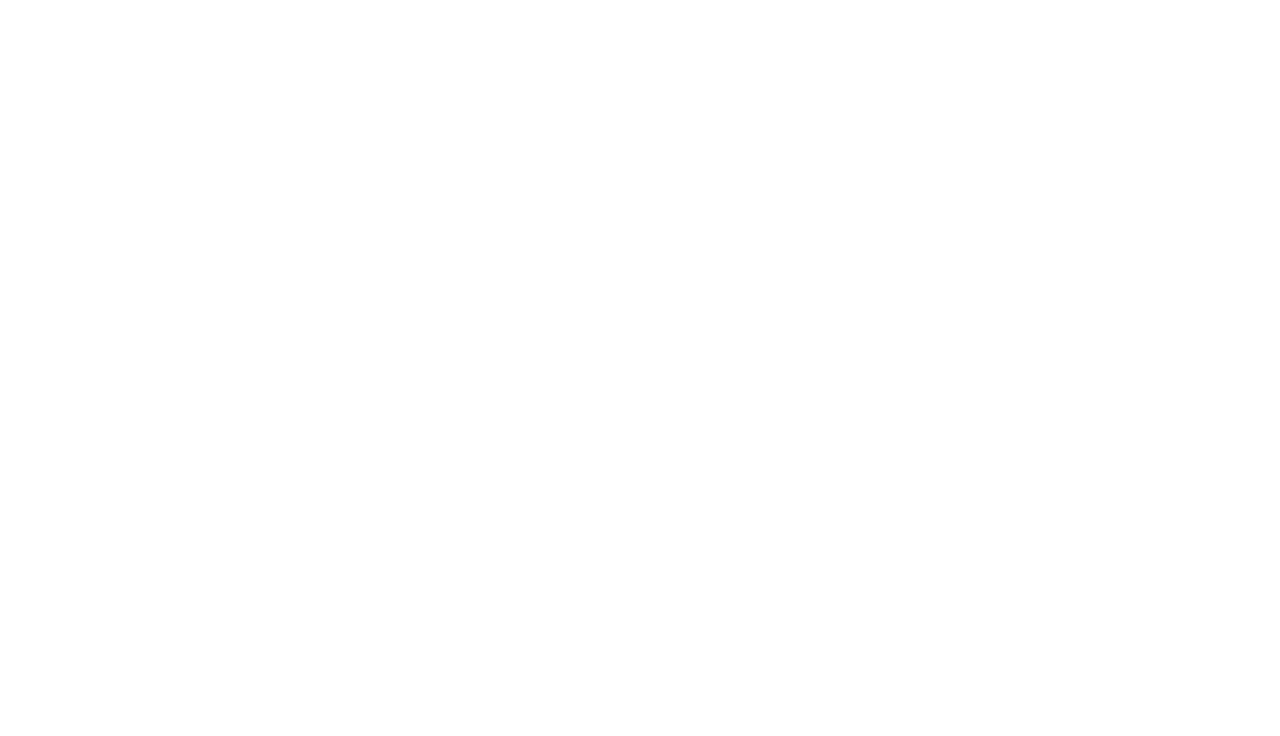
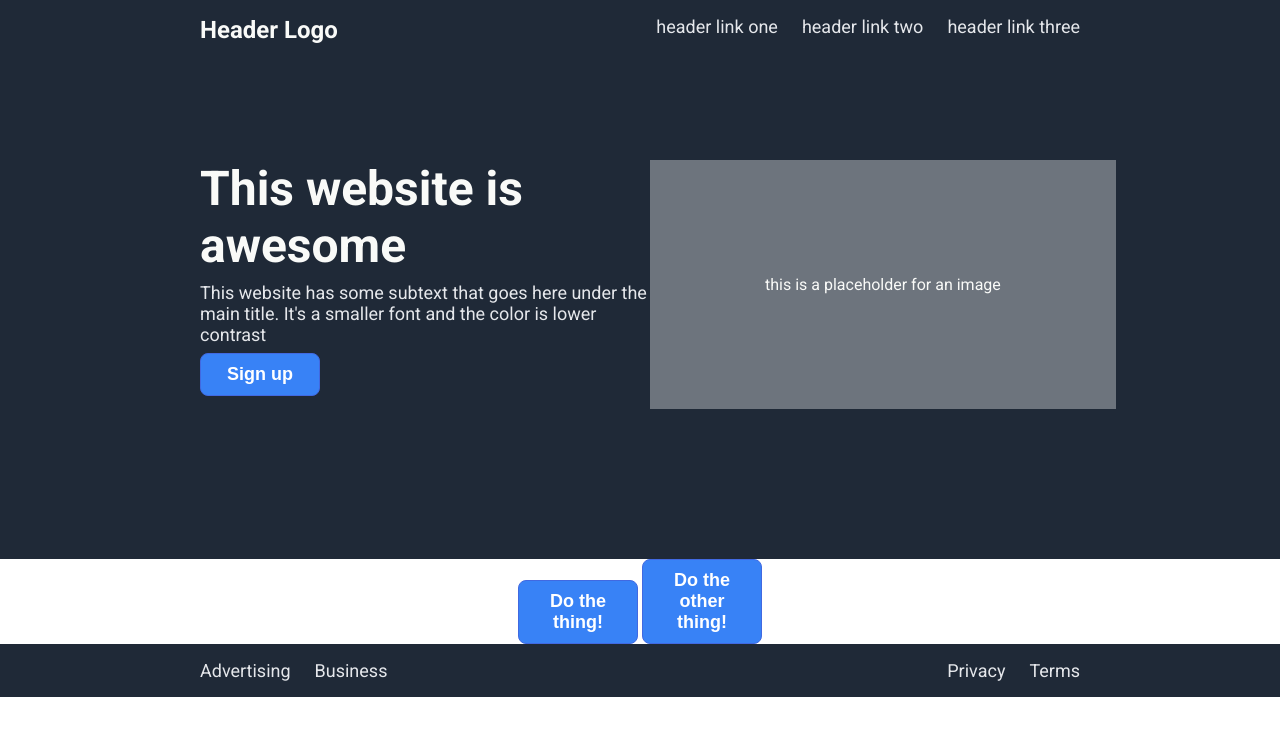
Before and after one commit to jte84/Landing-Page-Assignment, a plain HTML site: page index.html in a window 1280 px wide. Drawn offline with Linux system fonts and the light colour scheme.

Commit message:
HTML and CSS have been built 50%

```diff
--- a/index.html
+++ b/index.html
@@ -4,9 +4,40 @@
     <meta charset="UTF-8">
     <meta http-equiv="X-UA-Compatible" content="IE=edge">
     <meta name="viewport" content="width=device-width, initial-scale=1.0">
-    <title>Document</title>
+    <title>LAYOUT</title>
+    <link rel="stylesheet" href="./style.css">
 </head>
 <body>
+    <div class="header">
+        <div class="logo">Header Logo</div>
+        <ul class="right">
+          <li><a href="#">header link one</a></li>
+          <li><a href="#">header link two</a></li>
+          <li><a href="#">header link three</a></li>
+        </ul>
+    </div>
+    <div class="container">
+            <div class="title">This website is awesome</div>
+            <div class="text">This website has some subtext that goes here under the main title. It's a smaller font and the color is lower contrast</div>
+            <button class="button">Sign up</button>
+            <div class="image">this is a placeholder for an image</div>
+    </div>
 
+    <div class="information">
+          <button>Do the thing!</button>
+          <button>Do the other thing!</button>
+        </div>
+      </div>
+
+    <div class="footer">
+        <ul class="left-links">
+          <li><a href="#">Advertising</a></li>
+          <li><a href="#">Business</a></li>
+        </ul>
+        <ul class="right-links">
+          <li><a href="#">Privacy</a></li>
+          <li><a href="#">Terms</a></li>
+        </ul>
+      </div>
 </body>
 </html>
--- a/style.css
+++ b/style.css
@@ -0,0 +1,93 @@
+@import url('https://fonts.googleapis.com/css2?family=Roboto:wght@400;700&display=swap');
+
+body {
+    margin: 0;
+    font-family: Roboto, sans-serif;
+    display: flex;
+    flex-direction: column;
+    text-align: center;
+  }
+
+  .header,
+  .footer {
+    background: #1F2937;
+    display: flex;
+    justify-content: space-between;
+    padding: 16px;
+    padding-left: 200px;
+    padding-right: 200px;
+  }
+
+  .logo {
+    color: #F9FAF8;
+    font-size: 24px;
+    font-weight: bold;
+    display: flex;
+    align-items: center;
+    justify-content: start;
+  }
+
+  ul {
+    display: flex;
+    list-style: none;
+    margin: 0;
+    padding: 0;
+    gap: 24px;
+    font-size: 18px;
+}
+
+  a {
+    text-decoration: none;
+    color: #E5E7EB;
+  }
+
+.container  {
+    background: #1F2937;
+    display: flex;
+    flex-direction: column;
+    padding-top: 100px;
+    padding-bottom: 150px;
+    padding-left: 200px;
+    padding-right: 200px;
+    max-height: 250px;
+    max-width: 1200px;
+    flex-flow: column wrap;
+    text-align: left;
+}
+
+.title  {
+    color: #F9FAF8;
+    background: #1F2937;
+    font-size: 48px;
+    font-weight: bolder;
+    max-width: 350px;
+}
+
+.text   {
+    font-size: 18px;
+    color: #E5E7EB;
+    background: #1F2937;
+    max-width: 450px;
+    padding-top: 8px;
+    padding-bottom: 8px;
+    display: flex;
+    text-align: left;
+}
+
+button   {
+    font-size: 18px;
+    font-weight: bold;
+    padding: 10px 20px;
+    max-width: 120px;
+    border-radius: 8px;
+    background: #3882f6;
+    border: 1px solid royalblue;
+    color: white;
+}
+
+.image  {
+    background-color:#6d747d;
+    color: #F9FAF8;
+    padding: 115px;
+    text-align: center;
+}
```
